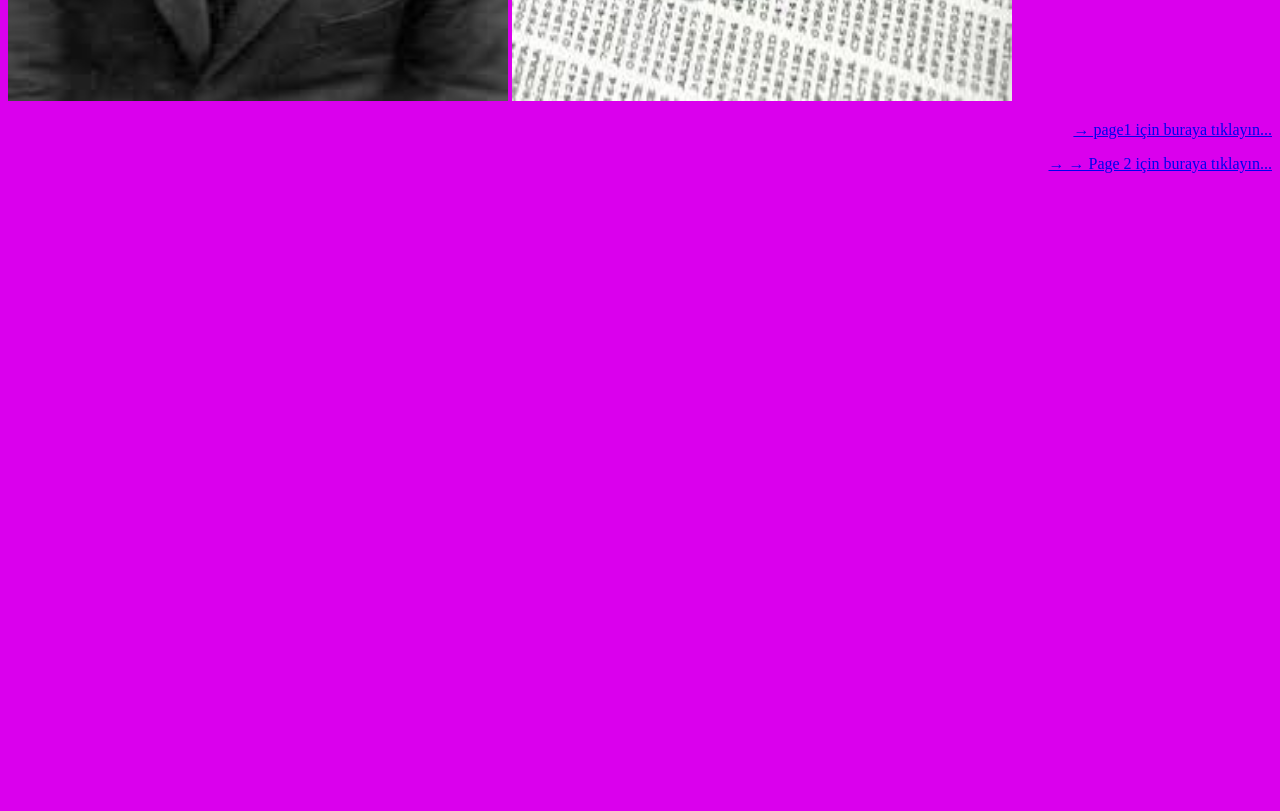
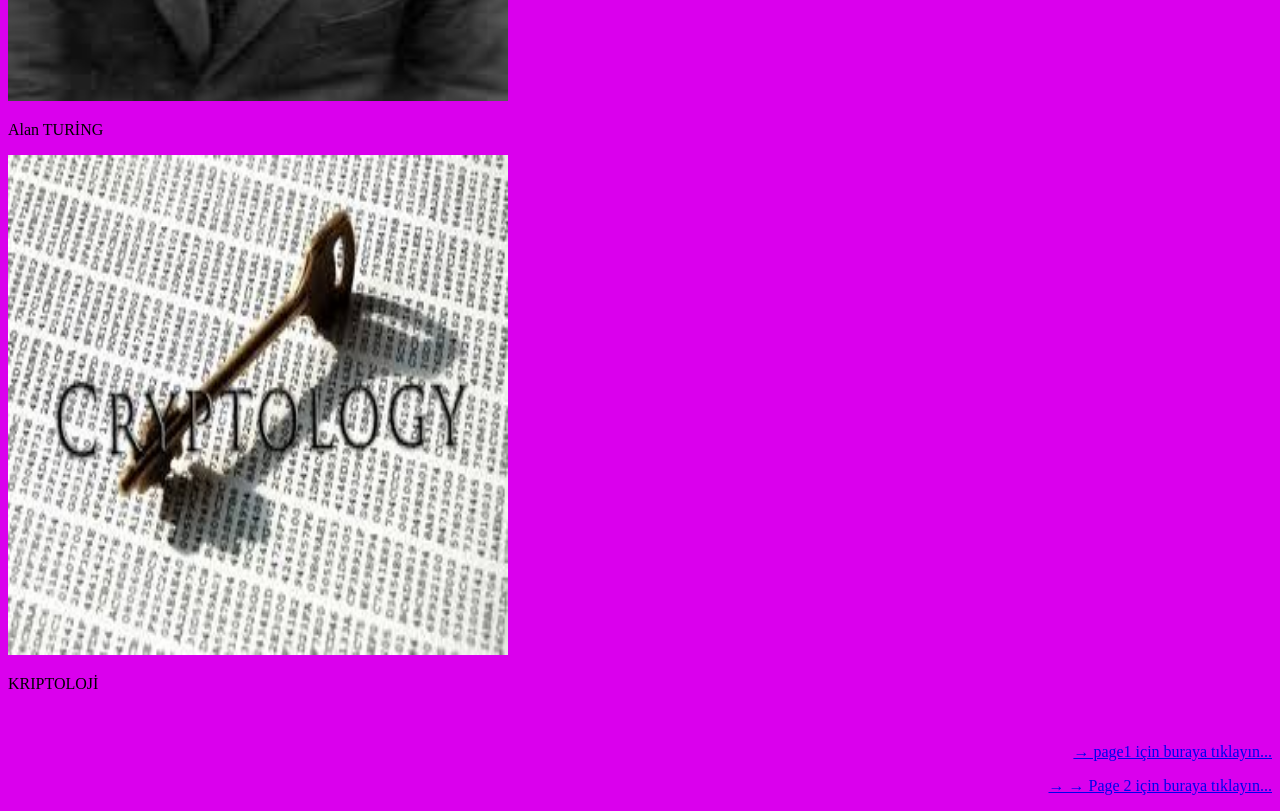
Before and after one commit to FatihOguz/FatihOguz.github.io, a plain HTML site: page index.html in a window 1280 px wide. Shown: the part 540-1351 px from the top of the page. Before the commit the page ends 800 px from the top, so only its background shows below. Drawn offline with Linux system fonts and the light colour scheme.

Commit message:
Update index.html

```diff
--- a/index.html
+++ b/index.html
@@ -15,9 +15,12 @@
 				<h3> SOYADI:OĞUZ </h3>
 				<h3> NUMARASI:151044025 </h3>
 				<img src="ALAN TURİNG.jpg"  width=500 height=500> </img>
+				<br/>
+				<p> Alan TURİNG</p>
 				<img src="CRİPTOLOJİ.jpg" width=500 height=500> </img>
 				<br/>
-
+				<p> KRIPTOLOJİ </p>
+				<br/>
 				 <p align=right >   <a href="page1.html">  &#8594 page1  için buraya tıklayın...</a> </p>
 				<p align=right > <a href="page2.html"> &#8594 &#8594 Page 2  için buraya tıklayın...</a> </p>
 
```
